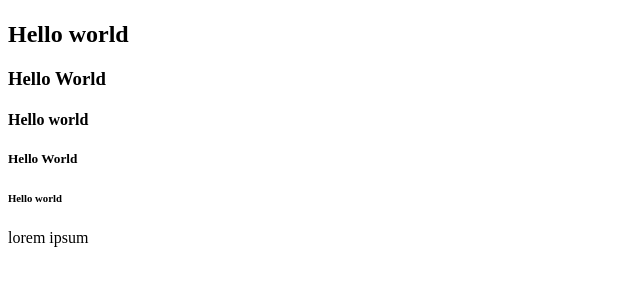
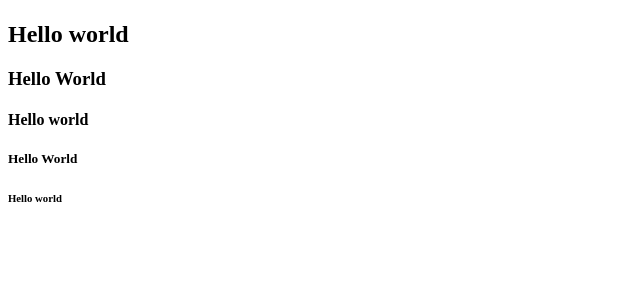
Before and after one commit to isok-atyrau/test, a plain HTML site: page index.html in a window 1280 px wide. Shown: the part 59-344 px from the top of the page, without its empty margins (0-640 px from the left). Drawn offline with Linux system fonts and the light colour scheme.

Commit message:
Added new folder and main files

```diff
--- a/index.html
+++ b/index.html
@@ -12,6 +12,5 @@
     <h4>Hello world</h4>
     <h5>Hello World</h5>
     <h6>Hello world</h6>
-    <P>lorem ipsum</P>
 </body>
 </html>
```
